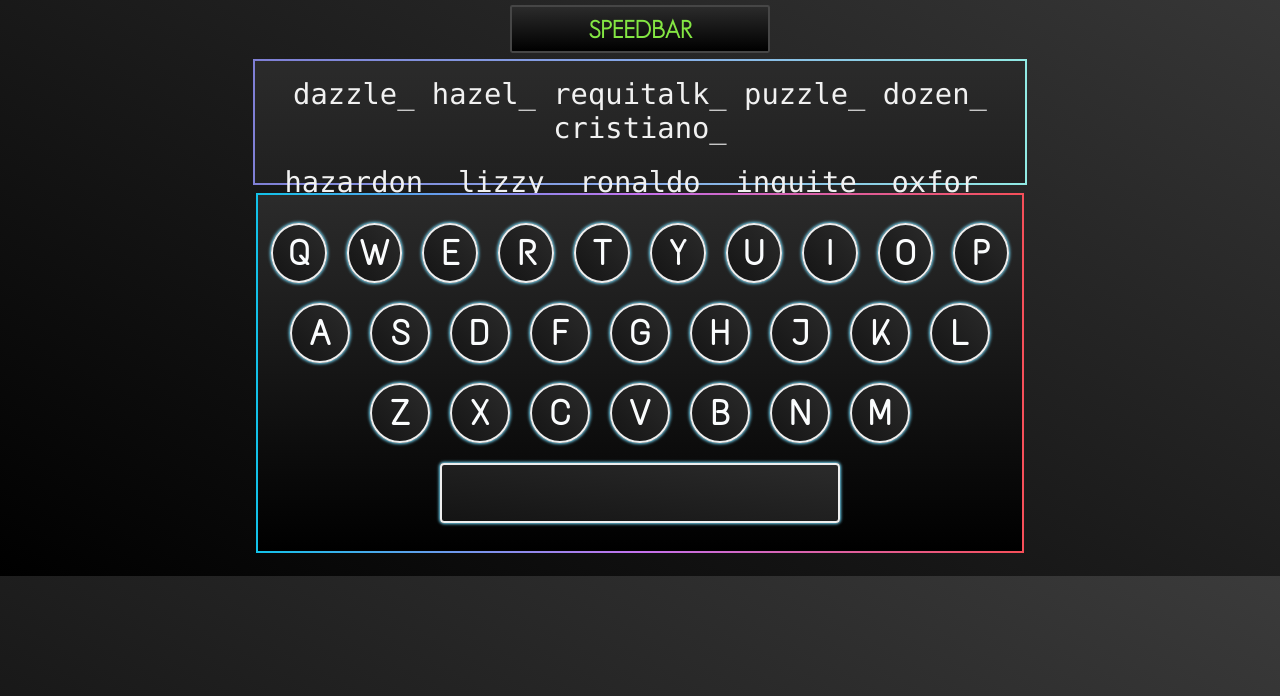
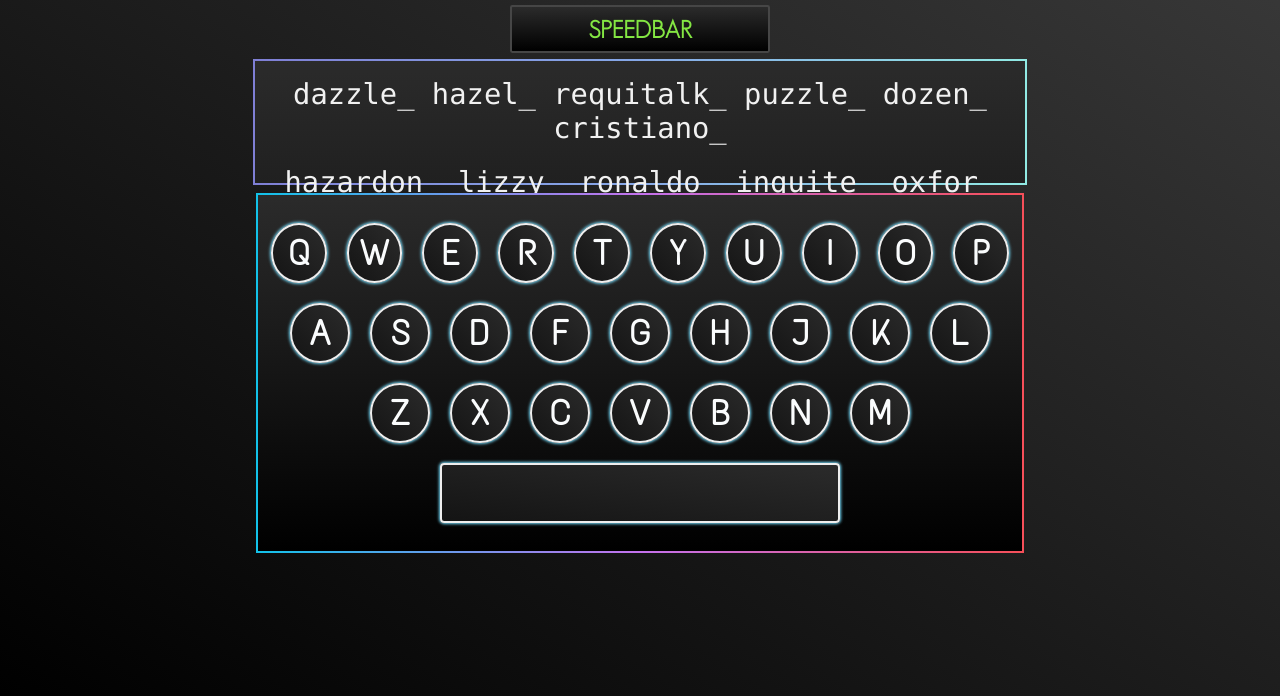
Before and after one commit to ishpreet95/Just_Type_It, a plain HTML site: page index.html in a window 1280 px wide. Shown: the part 104-800 px from the top of the page. Drawn offline with Linux system fonts and the light colour scheme.

Commit message:
Update typing.css

```diff
--- a/typing.css
+++ b/typing.css
@@ -37,6 +37,10 @@
 @font-face {
     font-family: 'open24'; /*a name to be used later*/
     src: url('Fonts/Open-24-Display-St.ttf'); /*URL to font*/
+}
+html{
+    margin:0px;
+    height:100%;
 }
 body
 {
```
